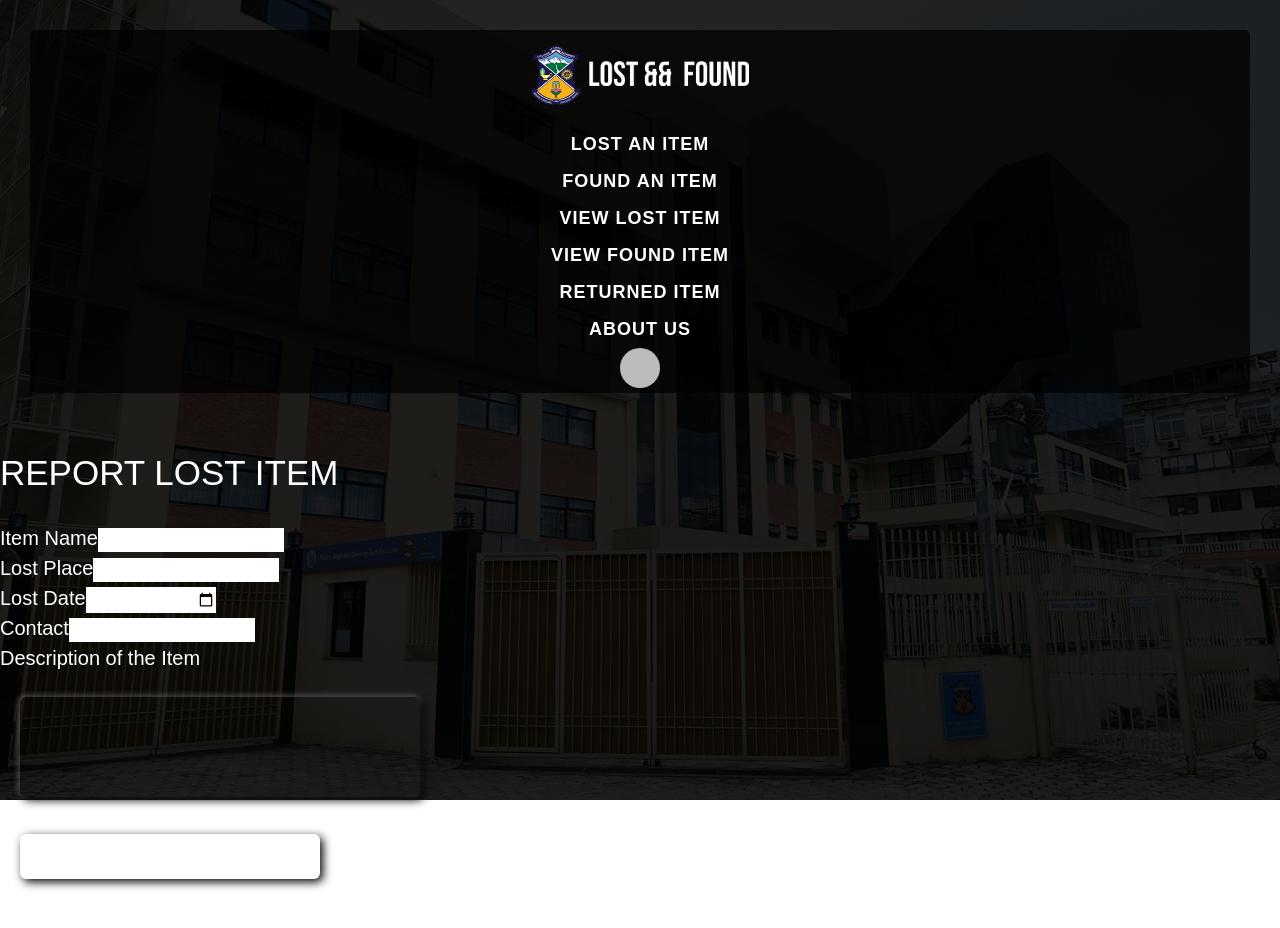
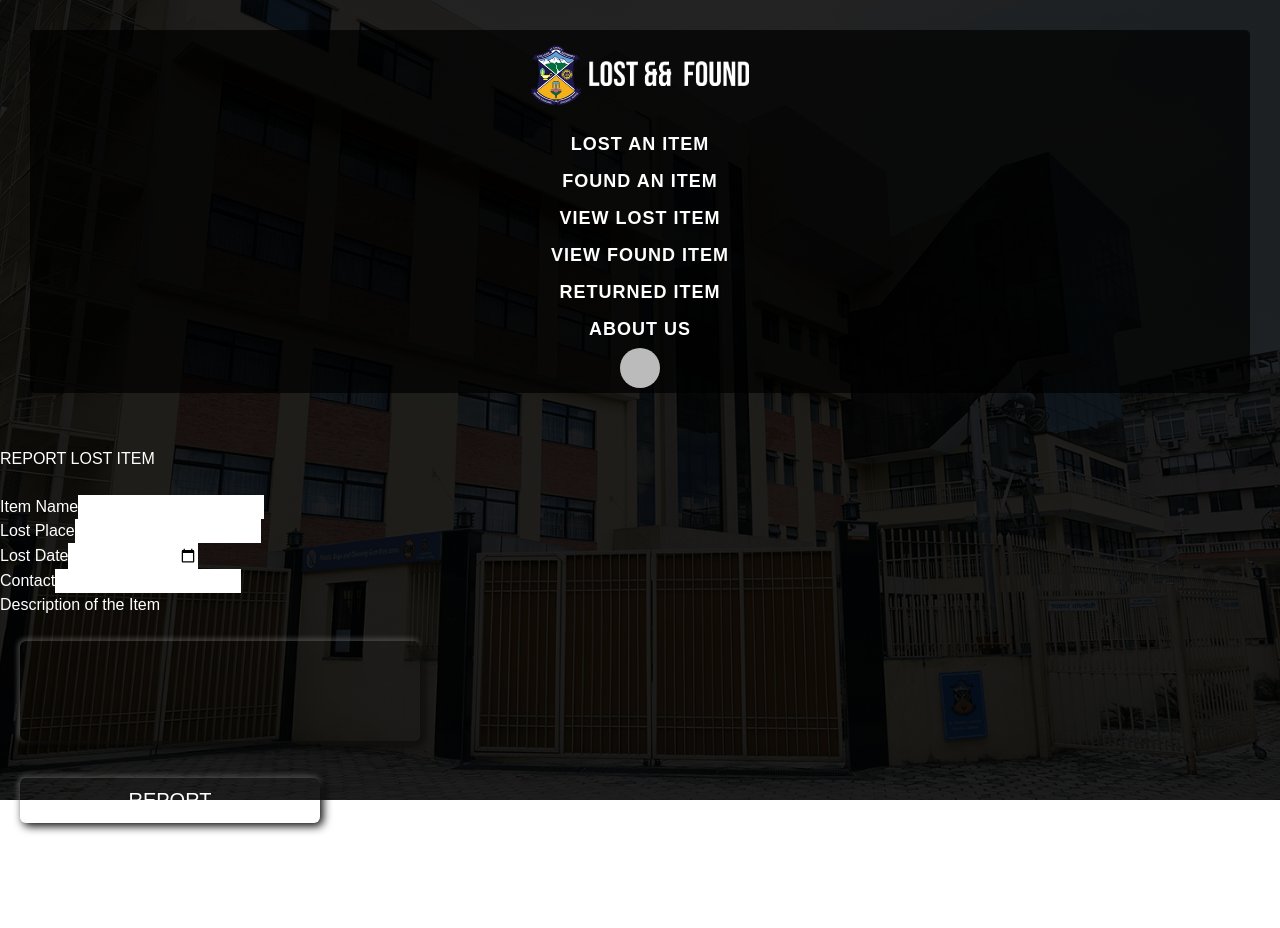
Before and after one commit to SelAshyn/lost_and_found, a Next.js app: page /components/LostItem in a window 1280 px wide. Shown: the top 928 px of the page. After the commit the page ends 877 px from the top, so only its background shows below. Built offline with nearby package versions, Linux system fonts and the light colour scheme; no server answers; sample sign-in values are in the browser's storage; a web font is replaced by a local one.

Commit message:
Update styles.module.css

```diff
--- a/app/components/LostItem/styles.module.css
+++ b/app/components/LostItem/styles.module.css
@@ -69,11 +69,11 @@
     background-color: #212121;
     border-radius: 8px;
   }
-  h1
+  .form h1
   {
     font-size: 35px;
   }
-  label {
+  .form label {
     font-size: 20px;
     padding-left: 0px;
   }
```
